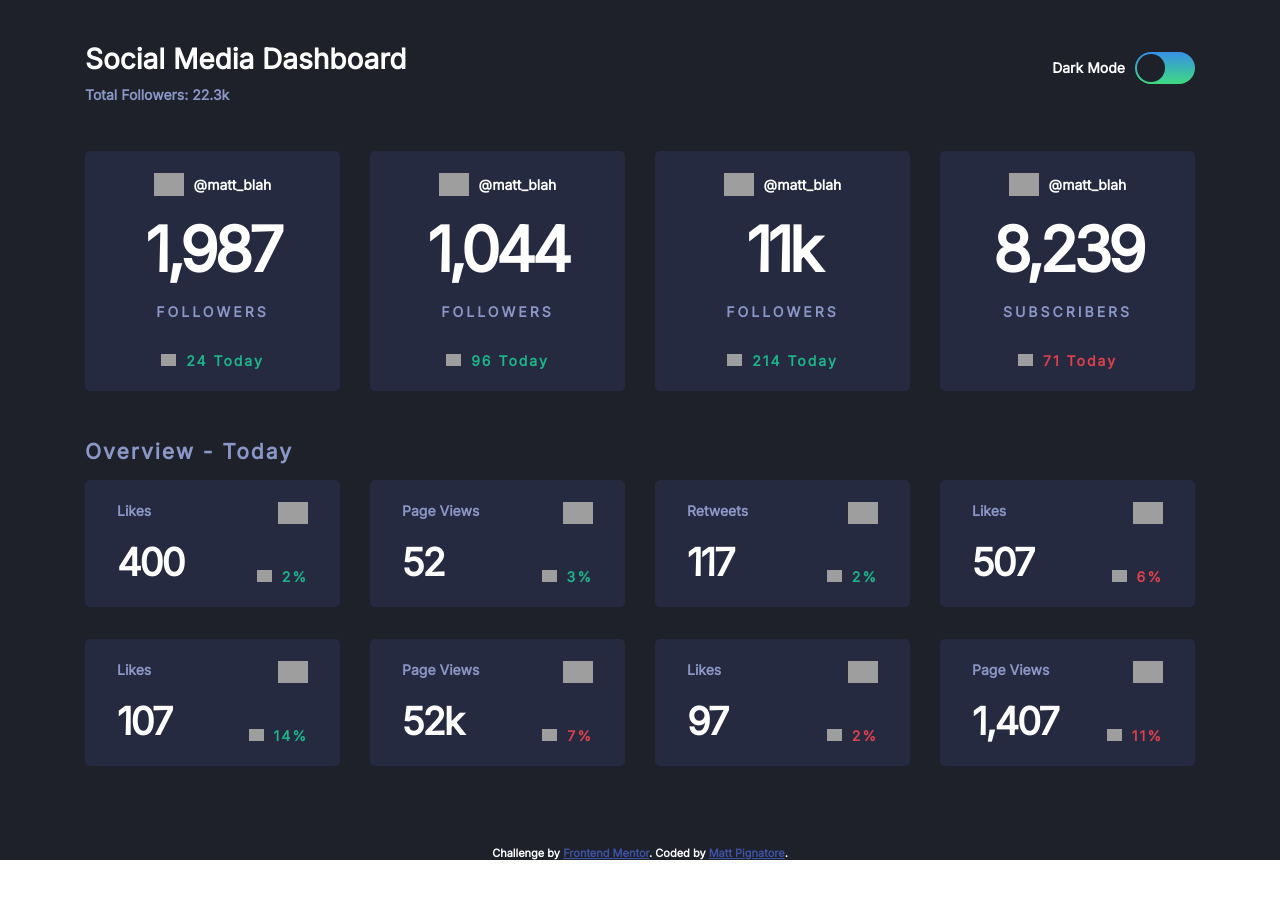
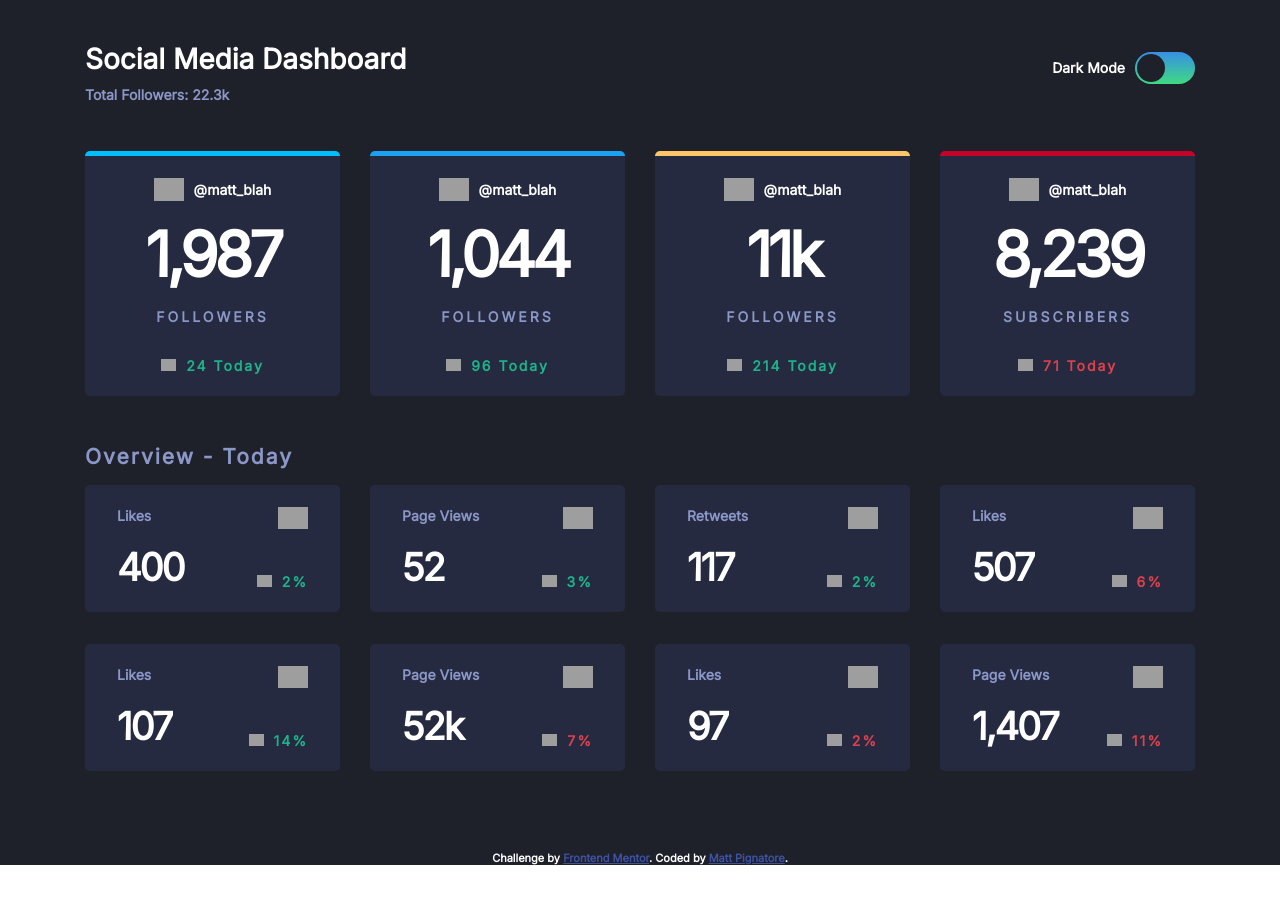
Before and after one commit to mpaitgt/social-media-dashboard, a React (Create React App) app: page / in a window 1280 px wide. Shown: the top 904 px of the page. Built offline with nearby package versions, Linux system fonts and the light colour scheme; no server answers; grey boxes are pictures that could not be loaded.

Commit message:
added conditional top border for the follower cards

```diff
--- a/package.json
+++ b/package.json
@@ -1,4 +1,5 @@
 {
+  "homepage": "http://mpaitgt.github.io/social-media-dashboard",
   "name": "social-media-dashboard",
   "version": "0.1.0",
   "private": true,
@@ -7,6 +8,7 @@
     "@testing-library/react": "^9.5.0",
     "@testing-library/user-event": "^7.2.1",
     "emotion": "^10.0.27",
+    "gh-pages": "^2.2.0",
     "react": "^16.13.1",
     "react-dom": "^16.13.1",
     "react-grid-system": "^6.3.0",
@@ -16,7 +18,9 @@
     "start": "react-scripts start",
     "build": "react-scripts build",
     "test": "react-scripts test",
-    "eject": "react-scripts eject"
+    "eject": "react-scripts eject",
+    "predeploy": "npm run build",
+    "deploy": "gh-pages -d build"
   },
   "eslintConfig": {
     "extends": "react-app"
--- a/src/App.js
+++ b/src/App.js
@@ -6,7 +6,6 @@ import Overview from './Components/Overview';
 import OverviewContainer from './Components/OverviewContainer';
 import Footer from './Components/Footer';
 import { Container } from 'react-grid-system';
-import helpers from './Utils/helpers';
 
 function App() {
   const [darkMode, setDarkMode] = useState(true);
@@ -18,15 +17,6 @@ function App() {
       setDarkMode(true);
     }
   };
-
-  const getThis = () => {
-    helpers.getInstagram()
-      .then(res => console.log(res))
-      // .then(data => console.log(data))
-      .catch(err => console.log(err));
-  }
-
-  getThis();
 
   return (
     <div className={css`
--- a/src/Components/Card.js
+++ b/src/Components/Card.js
@@ -2,6 +2,21 @@ import React from 'react';
 import { css } from 'emotion';
 
 function Card(props) {
+
+  const border = () => {
+    switch(props.data.channel) {
+      case 'Facebook':
+        return 'var(--facebook)';
+      case 'Twitter':
+        return 'var(--twitter)';
+      case 'YouTube':
+        return 'var(--youtube)';
+      case 'Instagram':
+        return 'var(--instagram-border)';
+      default:
+        return 'var(--facebook)';
+    }
+  }
 
   return (
     <div className={css`
@@ -16,6 +31,7 @@ function Card(props) {
       align-item: center;
       justify-content: space-around;
       position: relative;
+      border-top: ${props.border ? `5px solid ${border()}` : null};
       &:hover {
         cursor: pointer;
         background: ${props.darkMode ? 'var(--dark-theme-card-bg-hover)' : 'var(--light-theme-card-bg-hover)'};
--- a/src/Components/FollowerCard.js
+++ b/src/Components/FollowerCard.js
@@ -8,7 +8,7 @@ import { css } from 'emotion';
 function FollowerCard(props) {
 
   return (
-    <Card data={props.data} darkMode={props.darkMode}>
+    <Card border={true} data={props.data} darkMode={props.darkMode}>
       <IconLockUp data={props.data} />
       <FollowerLockUp data={props.data} />
       <FollowersDelta data={props.data} font_size="14px"/>
--- a/src/Components/OverviewCard.js
+++ b/src/Components/OverviewCard.js
@@ -8,7 +8,7 @@ import helpers from '../Utils/helpers';
 function OverviewCard(props) {
 
   return (
-    <Card darkMode={props.darkMode}>
+    <Card data={props.data} darkMode={props.darkMode}>
       <div className={css`
         display: grid;
         grid-template-columns: 1fr 1fr;
--- a/src/Utils/helpers.js
+++ b/src/Utils/helpers.js
@@ -8,7 +8,4 @@ export default {
     }
     return num.toString().replace(/(\d)(?=(\d{3})+(?!\d))/g, '$1,');
   },
-  getInstagram: () => {
-    return fetch('graph.facebook.com/769456320249941/insights');
-  }
 }
--- a/src/index.css
+++ b/src/index.css
@@ -18,6 +18,7 @@
   --facebook: hsl(195, 100%, 50%);
   --twitter: hsl(203, 89%, 53%);
   --instagram: linear-gradient(180deg, hsl(37, 97%, 70%), hsl(329, 70%, 58%));
+  --instagram-border: hsl(37, 97%, 70%);
   --youtube: hsl(348, 97%, 39%);
   margin: 0;
   padding: 0;
```
Also changed, not shown: 1 other file (tests, documents, lock files or other folders).
